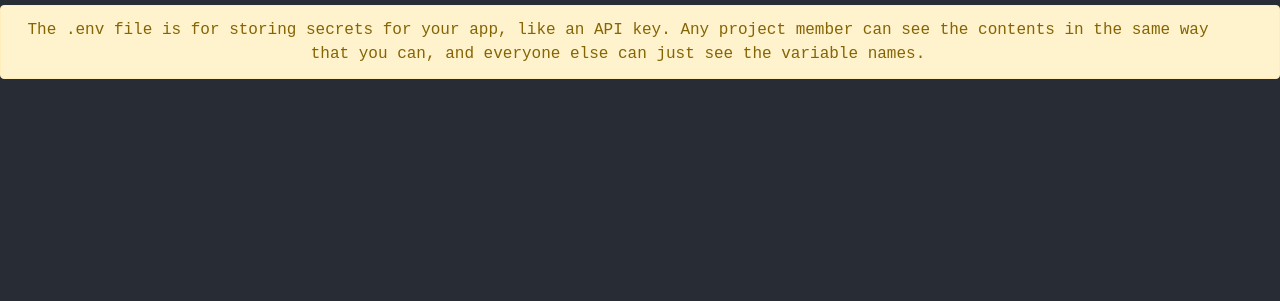
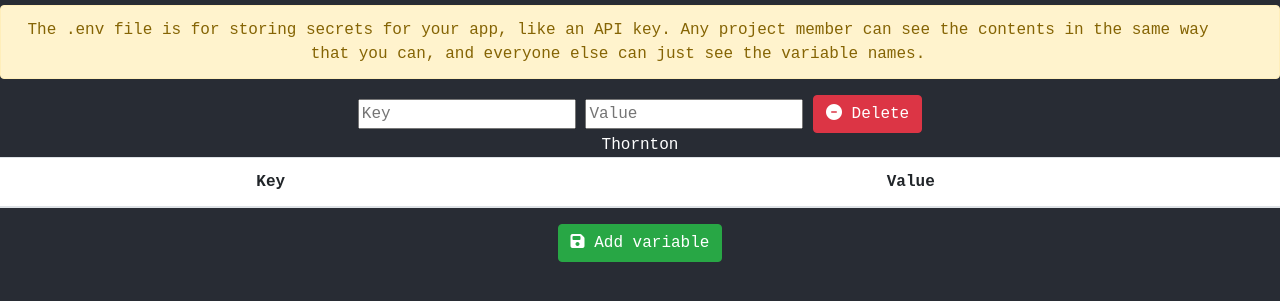
Before and after one commit to alestor123/WEB-ENV, a website: page public/index.html in a window 1280 px wide. Shown: the part 51-352 px from the top of the page. Drawn offline with nearby package versions, Linux system fonts and the light colour scheme.

Commit message:
working on table

```diff
--- a/public/index.html
+++ b/public/index.html
@@ -17,6 +17,26 @@
             The .env file is for storing secrets for your app, like an API key. Any project member can see the contents in the same way that you can, and everyone else can just see the variable names.
           </div>
 </div>
+<div id="varAdd">
+<input type="text" placeholder="Key" id="addVarin" >
+<input type="text" placeholder="Value" id="addVarinn">
+<button type="button" class="btn btn-danger"> <i class="fas fa-minus-circle"></i>  Delete</button>
+</div>
+<div>
+    <table class="table table-striped">
+        <thead>
+          <tr>
+            <th scope="col">Key</th>Thornton
+            <th scope="col">Value</th>
+          </tr>
+        </thead>
+        <tbody>
+
+        </tbody>
+      </table>
+<button type="button" id="addButton" class="btn btn-success" onclick="Save()"> <i class="fas fa-save"></i>  Add variable </button>
+</div>
+
 <script src="public/scripts/App.js"></script>
 </body>
 </html>
--- a/public/public/scripts/App.js
+++ b/public/public/scripts/App.js
@@ -0,0 +1,11 @@
+var addButton = document.getElementById('addButton'),
+varAdd = document.getElementById('varAdd'),
+addVarin = document.getElementById('addVarin');
+function Save(){
+if(addVarin.value==""){
+    alert('please fill out input')
+}
+else if(addVarinn.value=="") {
+    alert('please fill out value')
+}
+}
--- a/public/public/styles/App.css
+++ b/public/public/styles/App.css
@@ -6,3 +6,6 @@ body {
     justify-content: center;
     text-align: center;
 }
+table{
+  background-color: white;
+}
```
